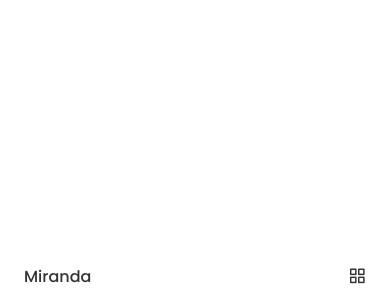
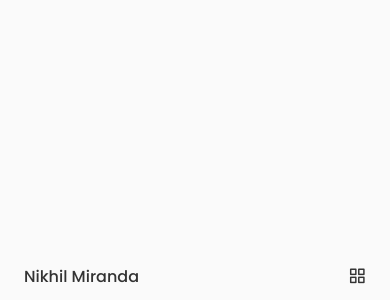
Before and after one commit to nikhil-miranda/tiny-turtle, a React (Create React App) app: page / in a window 390 px wide. Shown: the part 544-844 px from the top of the page. Built offline with nearby package versions, Linux system fonts and the light colour scheme.

Commit message:
feat: added and modified component css files

```diff
--- a/src/App.css
+++ b/src/App.css
@@ -10,13 +10,15 @@
   --hue: 0;
   --sat: 0%;
   --title-color: hsl(var(--hue), var(--sat), 20%);
-  --tilte-color-hover: hsl(var(--hue), var(--sat), 0%);
+  --title-color-dark: hsl(var(--hue), var(--sat), 0%);
   --text-color: hsl(var(--hue), var(--sat), 46%);
-  --text-color-hover: hsl(var(--hue), var(--sat), 98%);
+  --body-color: hsl(var(--hue), var(--sat), 98%);
   --container-color: #fff;
 
   /* Font & Typography */
   --body-font: "Poppins", sans-serif;
+
+  /* 0.5rem = 8px | 1rem = 16px */
   --big-font-size: 3.5rem;
   --h1-font-size: 2.25rem;
   --h2-font-size: 1.5rem;
@@ -29,7 +31,7 @@
   /* Font Weight */
   --font-normal: 400;
   --font-medium: 500;
-  --font-semibold: 600;
+  --font-semi-bold: 600;
 
   /* Margins Bottom */
   --mb-0-25: 0.25rem;
@@ -84,7 +86,9 @@ body {
   color: var(--text-color);
 }
 
-h1,h2, h3 {
+h1,
+h2,
+h3 {
   color: var(--title-color);
   /* check this */
   font-weight: var(--font-semi-bold);
@@ -111,12 +115,12 @@ img {
 
 /* Reusable CSS clases */
 .section {
-  padding: 4rem 0 2rem;
+  padding: 6rem 0 2rem;
 }
 
 .section-title {
   font-size: var(--h1-font-size);
-  margin-bottom: var(--title-color);
+  color: var(--title-color);
 }
 
 .section-subtitle {
@@ -135,9 +139,6 @@ img {
   max-width: 968px;
   margin-left: auto;
   margin-right: auto;
-  width: 100%;
-  margin: 0 auto;
-  padding: 0 1.5rem;
 }
 
 .grid {
@@ -153,7 +154,6 @@ img {
   color: var(--container-color);
   padding: 1.25rem 2rem;
   border-radius: 1rem;
-  font-size: var(--normal-font-size);
   font-weight: var(--font-medium);
 }
 
@@ -161,7 +161,7 @@ img {
   background-color: var(--title-color-dark);
 }
 
-.button-icon {
+.button__icon {
   margin-left: var(--mb-0-5);
 }
 
@@ -174,15 +174,21 @@ img {
 /* Breakpoints */
 /* For Large Devices */
 @media screen and (max-width: 992px) {
+  .container {
+    margin-left: var(--mb-1-5);
+    margin-right: var(--mb-1-5);
+  }
 }
 
 /* For Medium Devices */
-@media screen and (max-width: 768px) {
-}
+@media screen and (max-width: 768px) {}
 
-@media screen and (max-width: 576px) {
-}
+@media screen and (max-width: 576px) {}
 
 /* For Small Devices */
 @media screen and (max-width: 350px) {
+  .container {
+    margin-left: var(--mb-1);
+    margin-right: var(--mb-1);
+  }
 }
--- a/src/App.js
+++ b/src/App.js
@@ -7,7 +7,7 @@ const App = () => {
     <>
     <Header />
     </>
-  )
-}
+  );
+};
 
 export default App;
--- a/src/components/header/Header.jsx
+++ b/src/components/header/Header.jsx
@@ -8,7 +8,7 @@ const Header = () => {
     return (
         <header className='header'>
             <nav className="nav container">
-                <a href="index.html" className="nav__logo">Miranda</a>
+                <a href="index.html" className="nav__logo">Nikhil Miranda</a>
 
                 <div className={Toggle ? "nav__menu show-menu" : "nav__menu"}>
                     <ul className="nav__list grid">
```
Also changed, not shown: public/index.html (+6 -4 lines).
